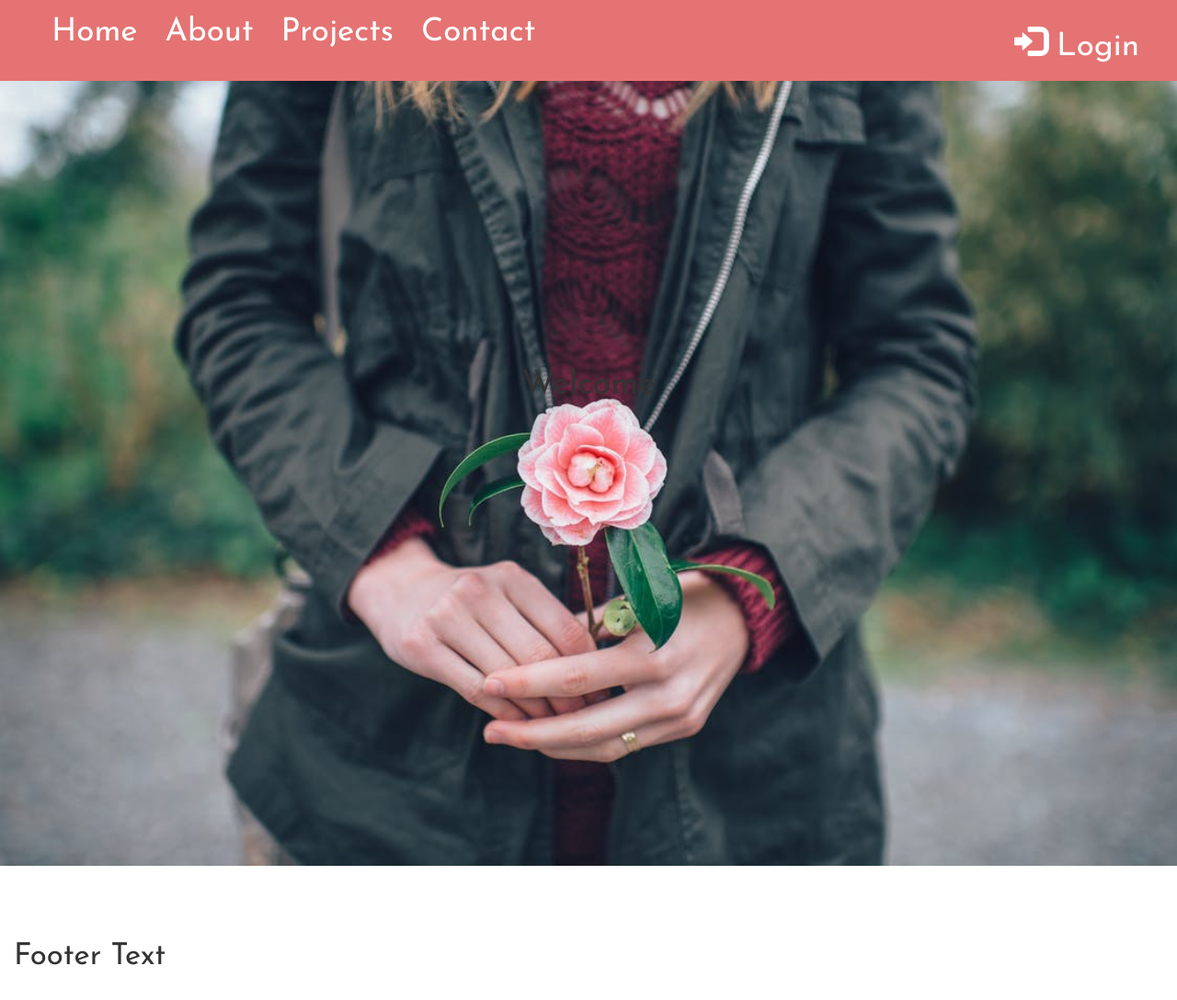
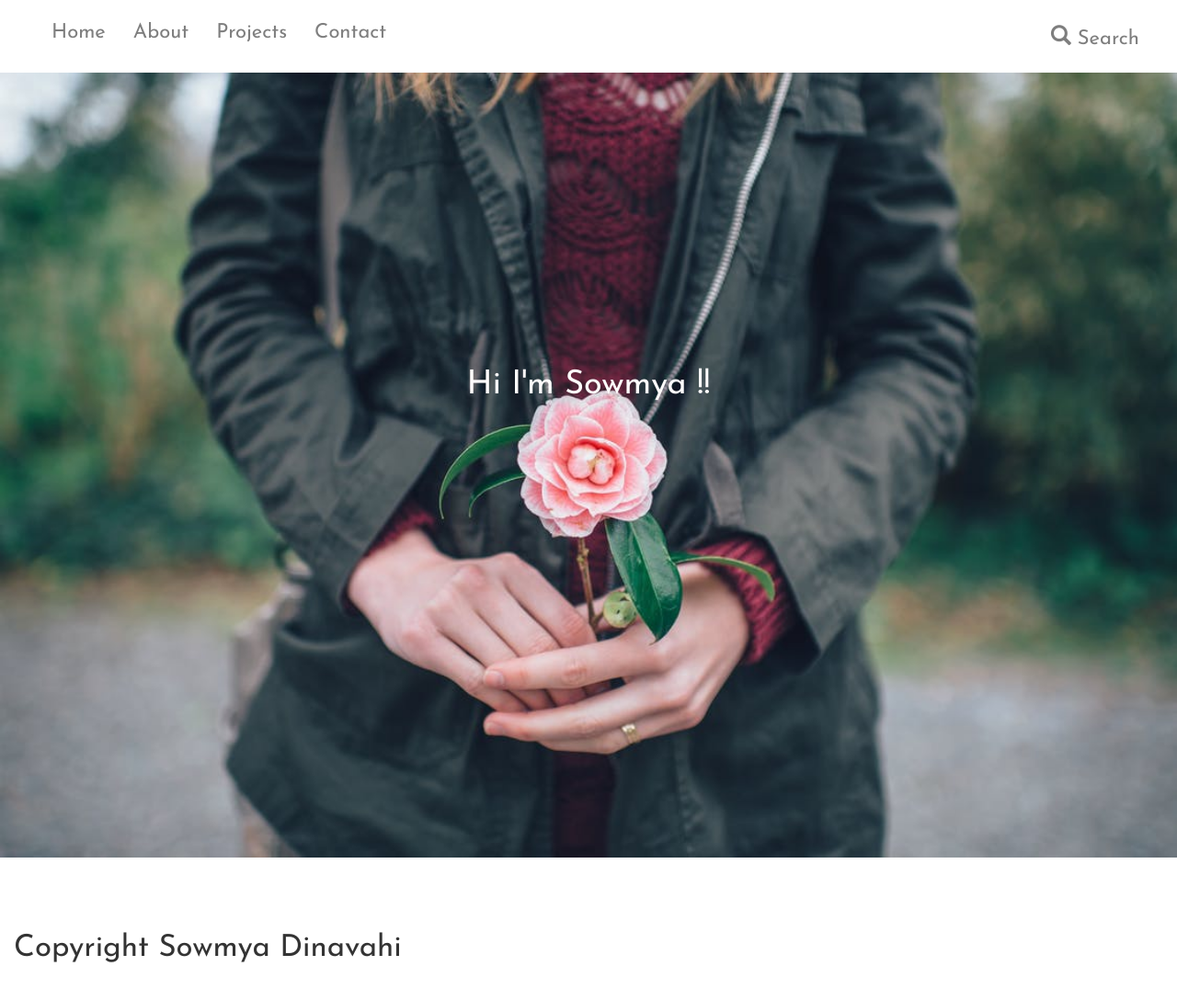
Before and after one commit to sowmyadsl/Portfolio, a plain HTML site: page index.html in a window 1280 px wide. Shown: the whole page at 92% size. Drawn offline with nearby package versions, Linux system fonts and the light colour scheme.

Commit message:
Remove white color and add transperancy to nav-bar on index.html page

```diff
--- a/css/styles.css
+++ b/css/styles.css
@@ -17,10 +17,12 @@ body{
   width: 100%;
   top: 50%;
   position: absolute;
+  color:#FFFCFC;
 }
 #about-img{
   width: 50%;
 }
+
 /*Add styling to the paragraph and lists*/
 p,ul,li{
   font-family: 'Josefin Sans', sans-serif;
@@ -33,13 +35,15 @@ p,ul,li{
   margin-bottom: 0;
   border-radius: 0;
   padding:10px;
+  opacity: .5;
+
 }
 /*Add Custom style to the navbar*/
 .navbar-custom {
-    background-color:#E57373;
-    color:#ffffff;
-    border-radius:0;
-}
+  background-color: rgba(255,255,255,.5);
+  color:#ffffff;
+  border-radius:0;
+};
 
 .navbar-custom .navbar-nav > li > a {
     color:#fff;
@@ -49,7 +53,7 @@ p,ul,li{
 }
 
 .navbar-custom .navbar-nav > .active > a {
-    color: #ffffff;
+    color: #000000;
     background-color:transparent;
 font-family: 'Josefin Sans', sans-serif;
 }
--- a/index.html
+++ b/index.html
@@ -29,19 +29,17 @@
 					</ul>
 					<ul class="nav navbar-nav navbar-right">
 						<li>
-						<a href="#"><span class="glyphicon glyphicon-log-in"></span> Login</a>
+							<a href="#"><span class="glyphicon glyphicon-search"></span> Search</a>
 						</li>
 					</ul>
 				</div>
 			</div>
 		</nav>
 		<div class="container">
-		<!-- <div class="row">
-			<div class="col-sm-12 text-left"> -->
-			<h1 id="title">Welcome</h1><img alt="Image" class="img-responsive" src="img/flower.jpg" style="width:100%"></div>
+				<h1 id="title">Hi I'm Sowmya !!</h1><img alt="Image" class="img-responsive" src="img/flower.jpg" style="width:100%"></div>
 			<!-- </div> -->
 			<footer class="container-fluid text-center">
-			<p>Footer Text</p>
+				<p>Copyright Sowmya Dinavahi</p>
 			</footer>
 		<!-- </div> -->
 	</body>
```
Lines whose indentation alone changed are shown as unchanged.
